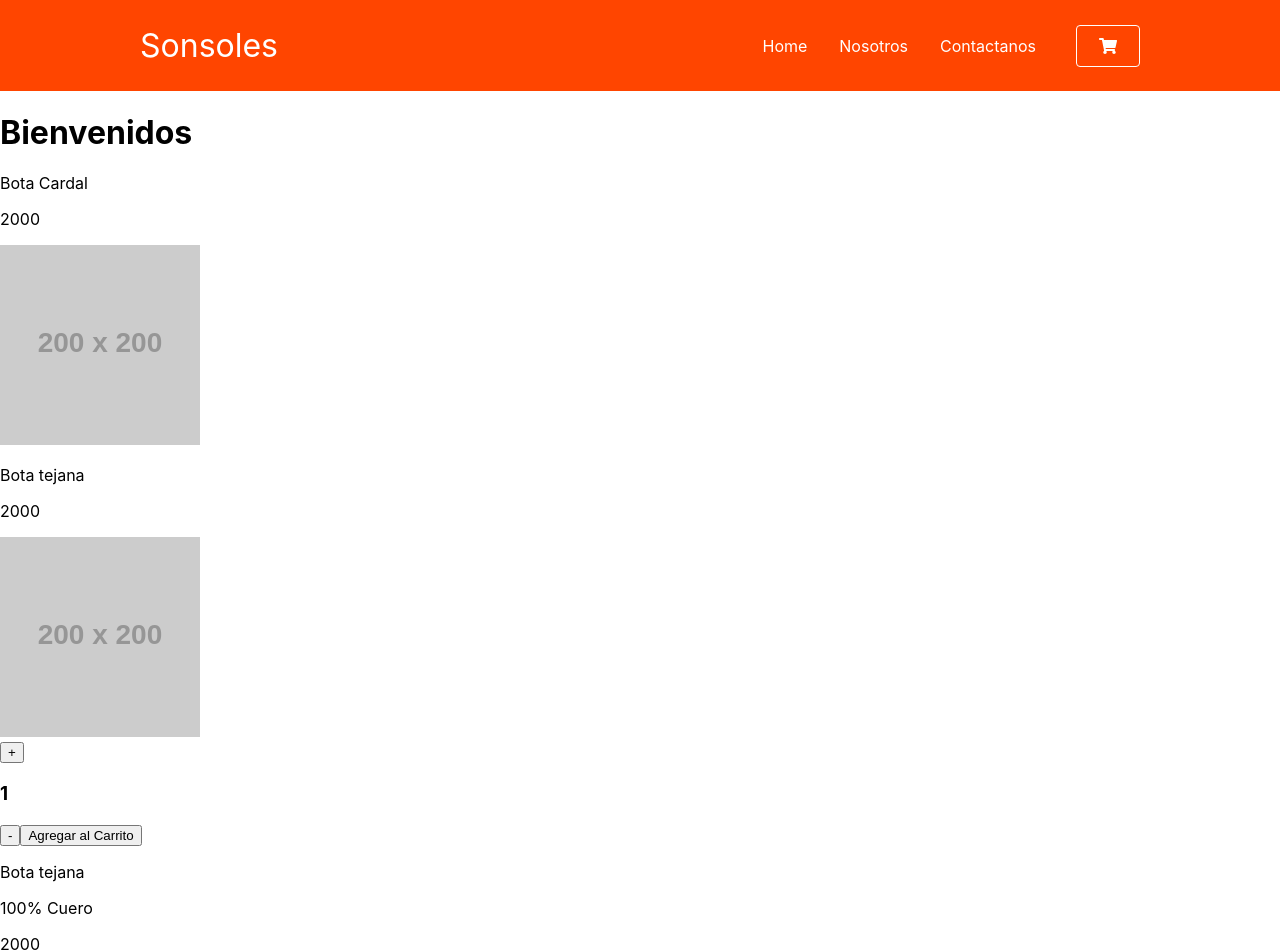
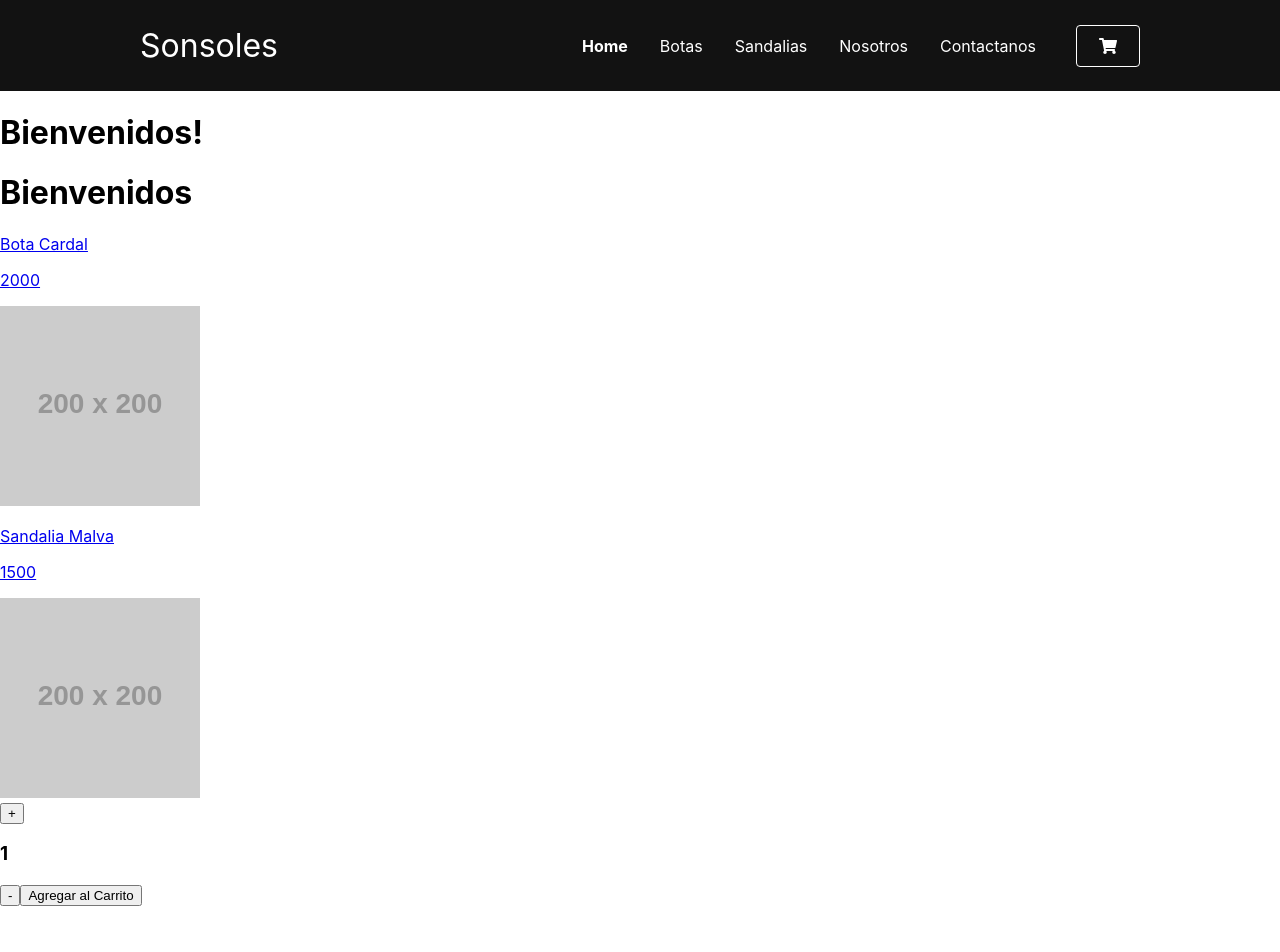
Before and after one commit to fedelu/sonsoles_shop, a React (Create React App) app: page / in a window 1280 px wide. Shown: the top 952 px of the page. After the commit the page ends 906 px from the top, so only its background shows below. Built offline with nearby package versions, Linux system fonts and the light colour scheme.

Commit message:
Entrega intermedia

```diff
--- a/src/App.js
+++ b/src/App.js
@@ -6,24 +6,25 @@ import Home from "./pages/home";
 import Nosotros from "./pages/nosotros";
 import Contactanos from "./pages/contactanos";
 import Carrito from "./pages/carrito";
+import ItemDetailContainer from "./Components/ItemDetailContainer";
 import ItemListContainer from "./Components/ItemListContainer";
-import ItemDetailContainer from "./Components/ItemDetailContainer";
+import {Link} from "react-router-dom";
+
 
 function App() {
   return (
     <><Router>
       <Navbar/>
       <Routes>
-        <Route path="/home" element={<Home />} />
+        <Route path="/" element={<Home />} />
+        <Route path="/producto/:itemId" element={<ItemDetailContainer/>} />
+        <Route path="/categoria/:categoriaNombre" element={<ItemListContainer greeting ="Bienvenidos"/>} />
         <Route path="/nosotros" element={<Nosotros />} />
         <Route path="/contactanos" element={<Contactanos />} />
         <Route path="/carrito" element={<Carrito />} />
+        <Route path="*"element={<div><h2>Página no encontrada</h2><Link to="/">{ '<< ' }Volver al incio </Link></div>}/>
       </Routes>
     </Router>
-    <div>
-    <ItemListContainer greeting ="Bienvenidos"/>
-    <ItemDetailContainer/>
-    </div>
     </>
 
   );
--- a/src/Components/Item.js
+++ b/src/Components/Item.js
@@ -1,9 +1,13 @@
+import { Link } from "react-router-dom"
+
 export default function Item({ item }){
     return (
         <div key={item.id}>
+            <Link to={`/producto/${item.id}`}>
             <p className="nombre">{item.nombre}</p>
             <p className="precio">{item.precio}</p>
             <img src={item.imagen} alt="Imagen del prod"/>
+            </Link>
         </div>
     )
 }
--- a/src/Components/ItemDetailContainer.js
+++ b/src/Components/ItemDetailContainer.js
@@ -1,19 +1,21 @@
 import { useEffect , useState} from 'react';
+import { useParams } from 'react-router-dom';
 import {getProductos} from '../api/api';
 import ItemDetail from './ItemDetail'
 
 export default function ItemDetailContainer () {
     const [producto, setProducto] = useState ([]);
+    const {itemId} = useParams();
     useEffect (() => {
         getProductos().then((items)=> {
-            const item = items.find((i) => i.id ===2);
+            const item = items.find((i) => i.id === Number(itemId));
             setProducto(item)
-            console.log (item);
+            console.log (itemId);
         });
-    }, []);
+    }, [itemId]);
     return (
         <div>
-            <ItemDetail producto={producto}/>
+            {!producto ? <p> Cargando producto....</p> : <ItemDetail producto={producto}/>}
         </div>
     )
-}
+};
--- a/src/Components/Navbar/NavbarElements.js
+++ b/src/Components/Navbar/NavbarElements.js
@@ -3,7 +3,7 @@ import { NavLink as Link } from "react-router-dom";
 import styled from "styled-components";
 
 export const Nav = styled.nav`
-    background: orangered;
+    background-color: #121212;
     height: 85px;
     display: flex;
     justify-content: space-between;
@@ -28,10 +28,10 @@ padding: 0 1rem;
 height: 100%;
 cursor: pointer;
 &.active {
-  color:black;
+  font-weight: bold;
 }
 &:hover {
-  color: black;
+  font-weight: bold;
 }
 `;
 
--- a/src/Components/Navbar/info.js
+++ b/src/Components/Navbar/info.js
@@ -18,14 +18,20 @@ const Navbar = () => {
     return (
         <>
            <Nav>
-            <NavLogo to="/home">
+            <NavLogo to="/">
                 Sonsoles
             </NavLogo>
             <Bars />
 
             <NavMenu>
-                <NavLink to="/home">
+                <NavLink to="/">
                     Home
+                </NavLink>
+                <NavLink to="/categoria/botas">
+                    Botas
+                </NavLink>
+                <NavLink to="/categoria/sandalias">
+                    Sandalias
                 </NavLink>
                 <NavLink to="/nosotros">
                     Nosotros
--- a/src/Components/itemListContainer.js
+++ b/src/Components/itemListContainer.js
@@ -4,19 +4,31 @@ import ItemCount from "./ItemCount";
 import { getProductos } from "../api/api";
 import ItemList from "./ItemList";
 import './ItemList.css'
+import { useParams } from "react-router-dom";
 
 
 
 function ItemListContainer({greeting}) {
     const [productos, setProductos] = useState ([]);
+    const {categoriaNombre} = useParams ();
+
 
 useEffect(() => {
-getProductos().then(function(productos){
-    console.log (productos);
+getProductos().then((productos) =>{
+    if (!categoriaNombre){
+        setProductos(productos);
+    } else {
+        const productosPorCategoria = productos.filter((producto) => {
+         return producto.categoria === categoriaNombre;
+    });
 
-    setProductos(productos);
-})
-},[]);
+    setProductos(productosPorCategoria);
+    }
+
+    }).catch((error)=> {
+        console.log(error);
+    });
+    },[categoriaNombre]);
     function AgregarItem (contador) {
         console.log (contador)
     }
--- a/src/api/api.js
+++ b/src/api/api.js
@@ -1,7 +1,8 @@
-function Prenda(id,nombre,precio,talle,stock,descripcion,color,imagen) {
+function Prenda(id,nombre,categoria,precio,talle,stock,descripcion,color,imagen) {
 
     this. id = id;
     this. nombre = nombre;
+    this. categoria = categoria;
     this. precio = precio;
     this. talle = talle;
     this. stock = stock;
@@ -11,14 +12,14 @@ function Prenda(id,nombre,precio,talle,stock,descripcion,color,imagen) {
  }
 
  const productos = [
-    new Prenda (1,"Bota Cardal",2000,"35",10,"100% Cuero","Marron",'https://via.placeholder.com/200'),
-    new Prenda (2,"Bota tejana",2000,"38",2,"100% Cuero","Negro",'https://via.placeholder.com/200')
+    new Prenda (1,"Bota Cardal",'botas',2000,"35",10,"100% Cuero","Marron",'https://via.placeholder.com/200'),
+    new Prenda (2,"Sandalia Malva",'sandalias',1500,"38",2,"Sandalia muy comoda","Negro",'https://via.placeholder.com/200')
 ]
 
 const promesa =new Promise (function (resolve, reject) {
 setTimeout (function () {
     resolve (productos);
-},2000)
+},500)
 });
 
 function getProductos(){
--- a/src/pages/home.js
+++ b/src/pages/home.js
@@ -1,9 +1,13 @@
 import React from 'react';
+import ItemListContainer from '../Components/ItemListContainer';
+
 
 const Home = () => {
   return (
+      <div>
       <><h1>Bienvenidos!</h1></>
-
+      <ItemListContainer greeting ="Bienvenidos"/>
+      </div>
       )
     };
 
```
Also changed, not shown: src/pages/botas.js (added, +17 -0 lines), src/pages/sandalias.js (added, +17 -0 lines), public/proyecto.gif (added), 1 other file (tests, documents, lock files or other folders).
